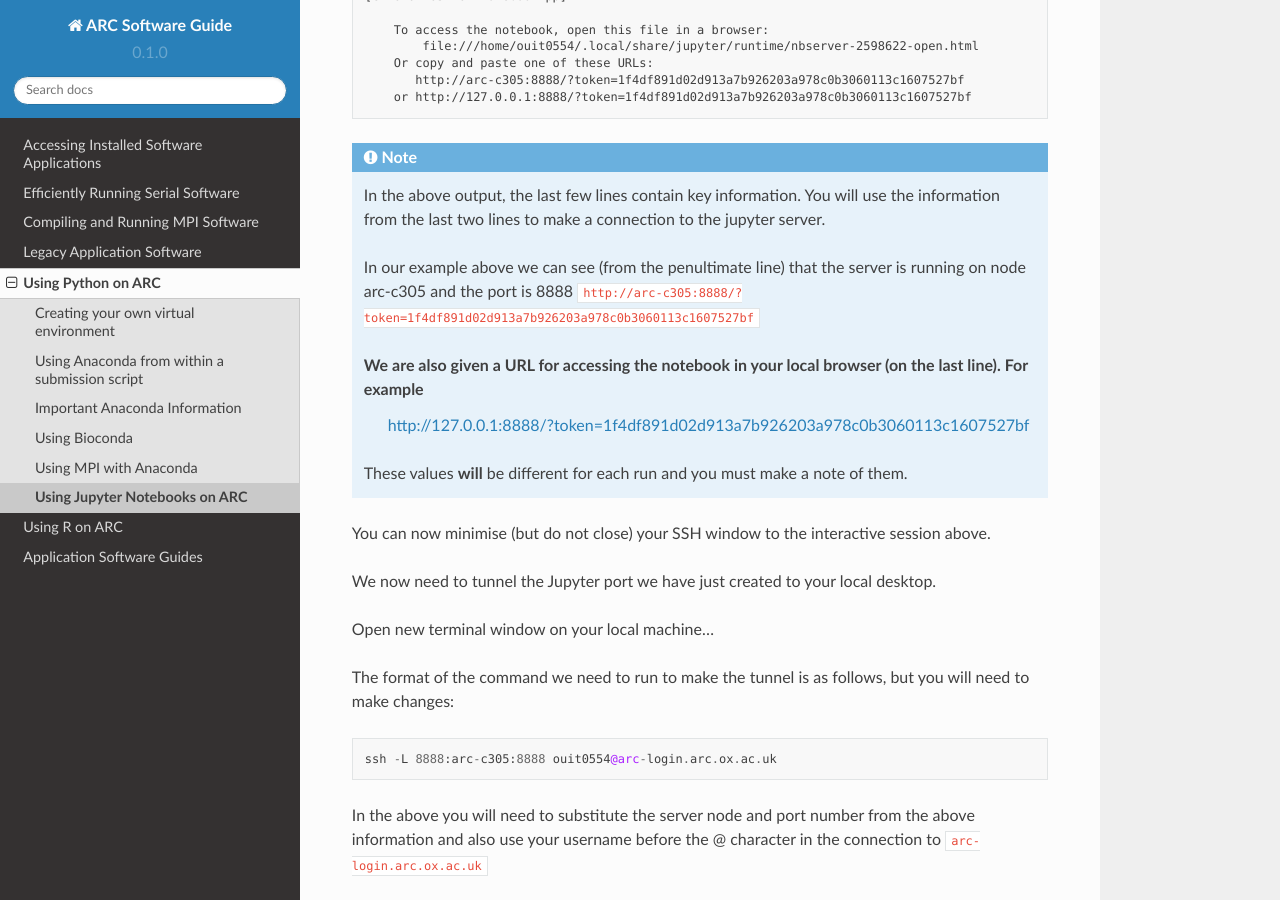
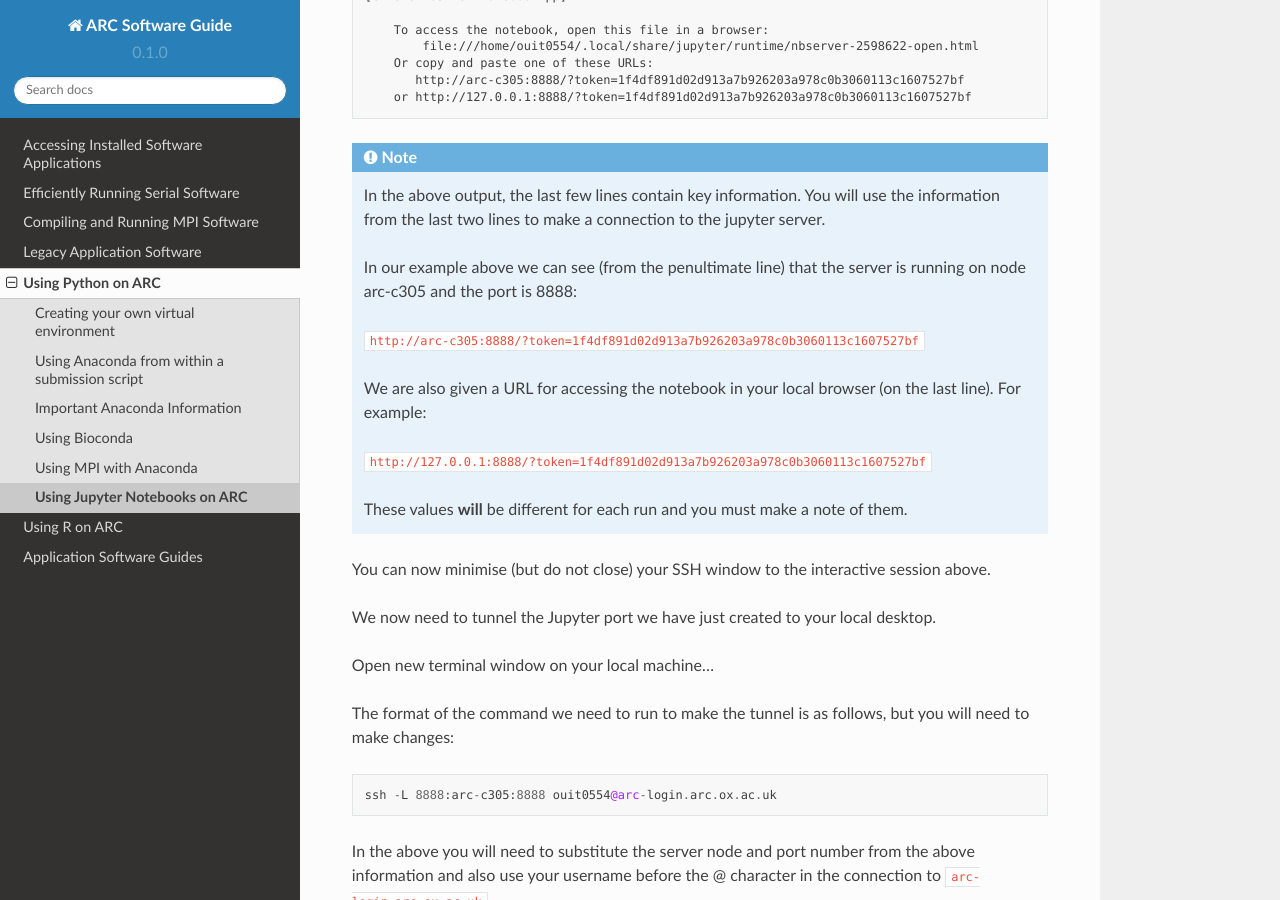
Before and after one commit to oxford-arc/arc-software-guide, a Sphinx documentation site: the page built from docs/source/python/arc_jupyter.rst, in a window 1280 px wide and 900 px high, scrolled down 1085 px. Built offline with Sphinx 7.4.7 and the Read the Docs theme 2.0.0, drawn with Linux system fonts in a browser that asks for light colours.

```diff
--- a/docs/source/python/arc_jupyter.rst
+++ b/docs/source/python/arc_jupyter.rst
@@ -48,11 +48,13 @@ The response from Jupyter will be of the following form::
 .. note::
   In the above output, the last few lines contain key information. You will use the information from the last two lines to make a connection to the jupyter server.
 
-  In our example above we can see (from the penultimate line) that the server is running on node arc-c305 and the port is 8888
+  In our example above we can see (from the penultimate line) that the server is running on node arc-c305 and the port is 8888:
+
   ``http://arc-c305:8888/?token=1f4df891d02d913a7b926203a978c0b3060113c1607527bf``
 
-  We are also given a URL for accessing the notebook in your local browser (on the last line). For example
-   http://127.0.0.1:8888/?token=1f4df891d02d913a7b926203a978c0b3060113c1607527bf
+  We are also given a URL for accessing the notebook in your local browser (on the last line). For example:
+
+  ``http://127.0.0.1:8888/?token=1f4df891d02d913a7b926203a978c0b3060113c1607527bf``
 
   These values **will** be different for each run and you must make a note of them.
 
```
